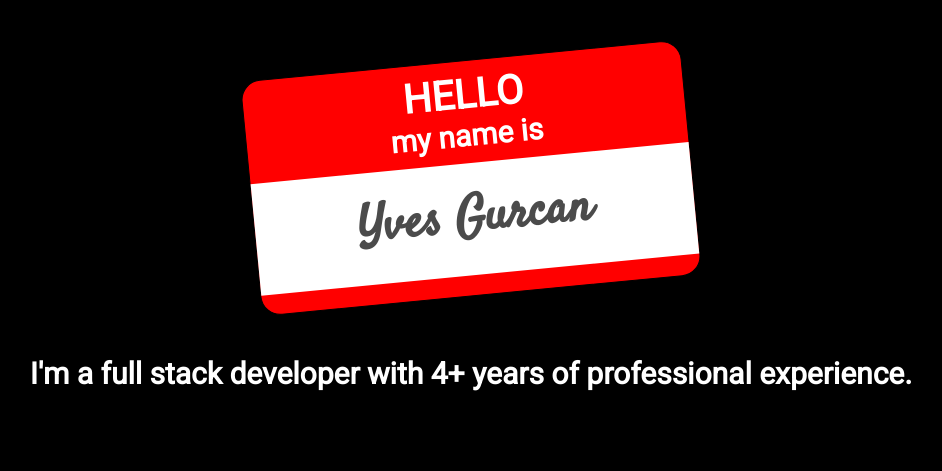
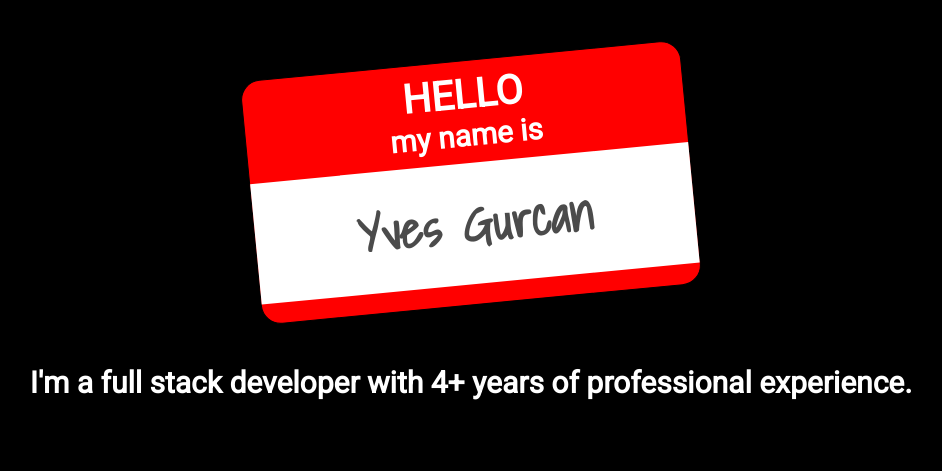
Before and after one commit to yvesgurcan/yvesgurcan.com-v4, a plain HTML site: page index.html in a window 1280 px wide. Shown: the top 471 px of the page, without its empty margins (169-1111 px from the left). Drawn offline with Linux system fonts and the light colour scheme.

Commit message:
Update index.css

```diff
--- a/index.css
+++ b/index.css
@@ -68,6 +68,7 @@ h1 :nth-child(3) {
   font-family: Permanent Marker;
   font-family: Great Vibes;
   font-family: Satisfy;
+  font-family: Shadows Into Light;
 }
 
 h2 {
```
